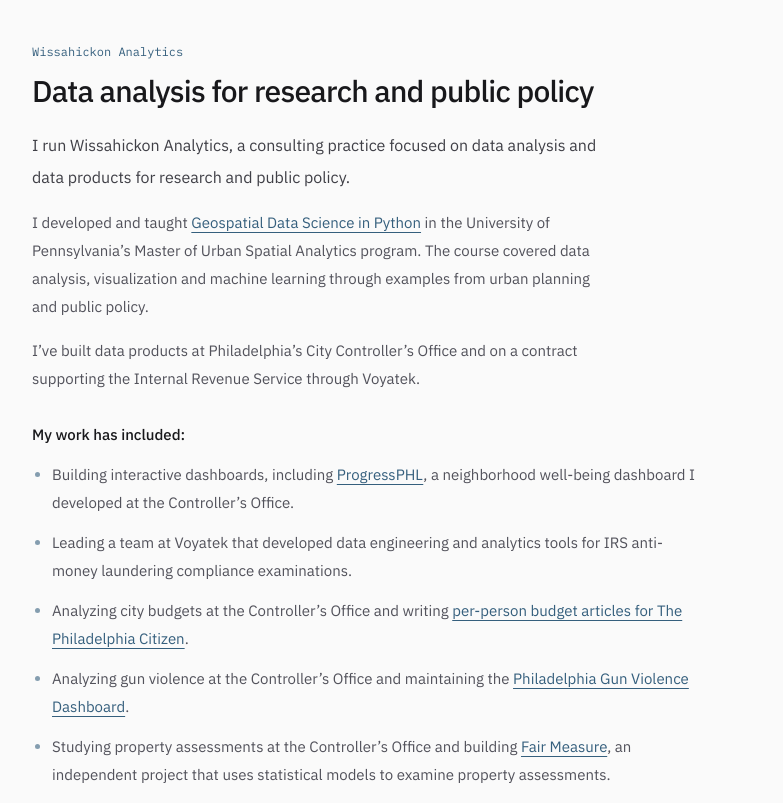
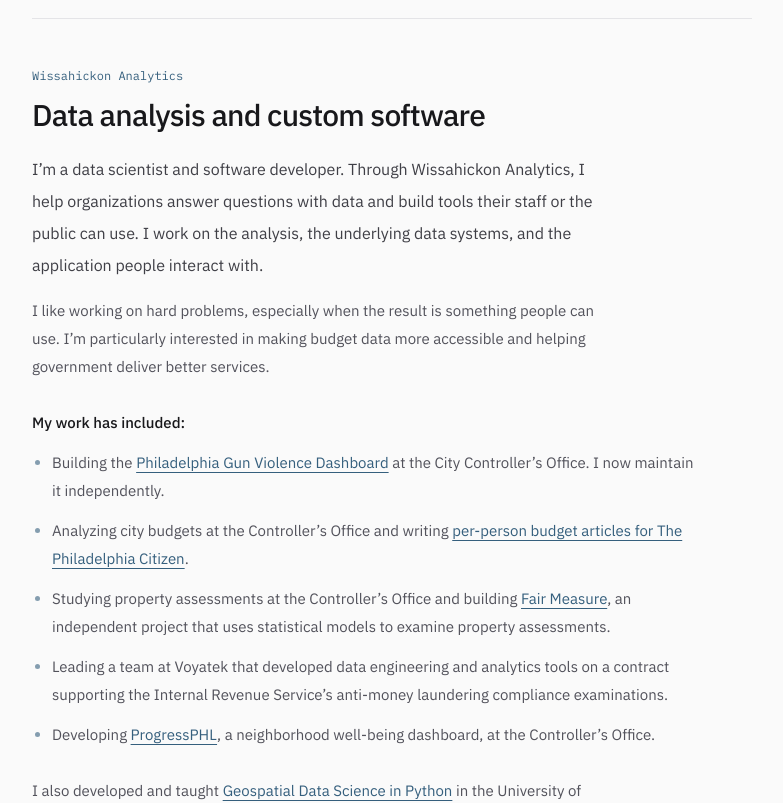
Before and after one commit to nickhand/nickhand.dev, a Vue app: page / in a window 1280 px wide. Shown: the part 1400-2203 px from the top of the page, without its empty margins (248-1031 px from the left). Built offline with nearby package versions, Linux system fonts and the light colour scheme; no server answers.

Commit message:
Unify consulting pitch around analysis and software

```diff
--- a/src/components/ConsultingSection.vue
+++ b/src/components/ConsultingSection.vue
@@ -7,20 +7,20 @@
 <template>
   <section id="consulting" aria-labelledby="consulting-heading" class="scroll-mt-24 border-b border-zinc-200 py-12">
     <p class="font-mono text-[12px] text-ink">Wissahickon Analytics</p>
-    <h2 id="consulting-heading" class="mt-3 max-w-xl text-2xl font-medium leading-tight tracking-tight text-zinc-900 sm:text-3xl">Data analysis for research and public policy</h2>
-    <p class="mt-5 max-w-xl text-[16px] leading-8 text-zinc-700">I run Wissahickon Analytics, a consulting practice focused on data analysis and data products for research and public policy.</p>
-    <p class="mt-4 max-w-xl text-[15px] leading-7 text-zinc-600">I developed and taught <a class="text-ink underline underline-offset-4" href="https://musa-550-fall-2023.github.io/">Geospatial Data Science in Python</a> in the University of Pennsylvania’s Master of Urban Spatial Analytics program. The course covered data analysis, visualization and machine learning through examples from urban planning and public policy.</p>
-    <p class="mt-4 max-w-xl text-[15px] leading-7 text-zinc-600">I’ve built data products at Philadelphia’s City Controller’s Office and on a contract supporting the Internal Revenue Service through Voyatek.</p>
+    <h2 id="consulting-heading" class="mt-3 max-w-xl text-2xl font-medium leading-tight tracking-tight text-zinc-900 sm:text-3xl">Data analysis and custom software</h2>
+    <p class="mt-5 max-w-xl text-[16px] leading-8 text-zinc-700">I’m a data scientist and software developer. Through Wissahickon Analytics, I help organizations answer questions with data and build tools their staff or the public can use. I work on the analysis, the underlying data systems, and the application people interact with.</p>
+    <p class="mt-4 max-w-xl text-[15px] leading-7 text-zinc-600">I like working on hard problems, especially when the result is something people can use. I’m particularly interested in making budget data more accessible and helping government deliver better services.</p>
     <div class="mt-7 max-w-2xl text-[15px] leading-7 text-zinc-600">
       <p class="font-medium text-zinc-900">My work has included:</p>
       <ul class="mt-3 list-disc space-y-3 pl-5 marker:text-ink/60">
-        <li>Building interactive dashboards, including <a class="text-ink underline underline-offset-4" href="https://controller.phila.gov/philadelphia-audits/progressphl/">ProgressPHL</a>, a neighborhood well-being dashboard I developed at the Controller’s Office.</li>
-        <li>Leading a team at Voyatek that developed data engineering and analytics tools for IRS anti-money laundering compliance examinations.</li>
+        <li>Building the <a class="text-ink underline underline-offset-4" href="/philly-gun-violence-map">Philadelphia Gun Violence Dashboard</a> at the City Controller’s Office. I now maintain it independently.</li>
         <li>Analyzing city budgets at the Controller’s Office and writing <a class="text-ink underline underline-offset-4" href="https://thephiladelphiacitizen.org/mayor-parker-2026-budget/">per-person budget articles for The Philadelphia Citizen</a>.</li>
-        <li>Analyzing gun violence at the Controller’s Office and maintaining the <a class="text-ink underline underline-offset-4" href="/philly-gun-violence-map">Philadelphia Gun Violence Dashboard</a>.</li>
         <li>Studying property assessments at the Controller’s Office and building <a class="text-ink underline underline-offset-4" href="/fair-measure">Fair Measure</a>, an independent project that uses statistical models to examine property assessments.</li>
+        <li>Leading a team at Voyatek that developed data engineering and analytics tools on a contract supporting the Internal Revenue Service’s anti-money laundering compliance examinations.</li>
+        <li>Developing <a class="text-ink underline underline-offset-4" href="https://controller.phila.gov/philadelphia-audits/progressphl/">ProgressPHL</a>, a neighborhood well-being dashboard, at the Controller’s Office.</li>
       </ul>
     </div>
+    <p class="mt-7 max-w-xl text-[15px] leading-7 text-zinc-600">I also developed and taught <a class="text-ink underline underline-offset-4" href="https://musa-550-fall-2023.github.io/">Geospatial Data Science in Python</a> in the University of Pennsylvania’s Master of Urban Spatial Analytics program. The course covered data analysis, visualization and machine learning through examples from urban planning and public policy.</p>
     <div class="mt-8">
       <a :href="contact" class="inline-flex rounded-sm bg-ink px-5 py-3 text-[15px] font-medium text-white transition-colors hover:bg-zinc-800 focus-visible:outline focus-visible:outline-2 focus-visible:outline-offset-4 focus-visible:outline-ink" @click="capture('contact_click', { method: 'email', section: 'consulting' })">Discuss a project</a>
       <p class="mt-3 max-w-xl text-[14px] leading-6 text-zinc-500">Email me with a short description of the work you have in mind.</p>
--- a/src/data/work.ts
+++ b/src/data/work.ts
@@ -10,7 +10,7 @@
     title: "Mapping Philadelphia's Gun Violence",
     href: "/philly-gun-violence-map",
     description:
-      "Interactive public data dashboard tracking shootings using public records, geospatial analysis, and web-based visualization.",
+      "Interactive dashboard I built at Philadelphia’s City Controller’s Office and now maintain independently, combining public records, geospatial analysis, maps and charts.",
     meta: "public-data · geospatial · dataviz · philadelphia",
   },
   {
```
